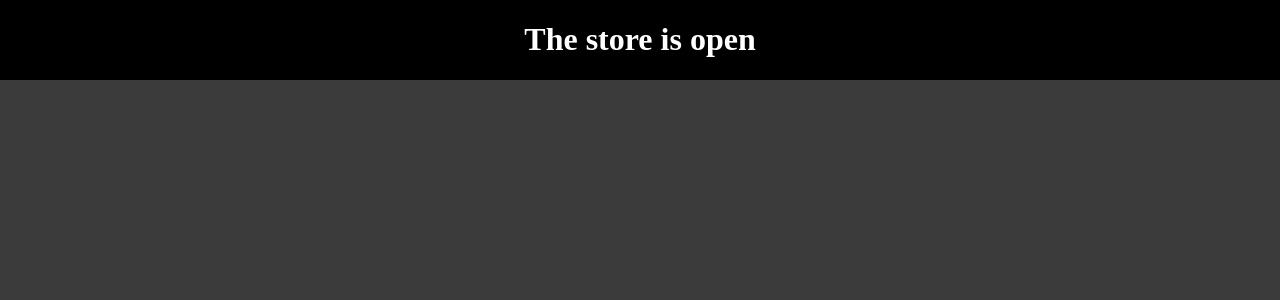
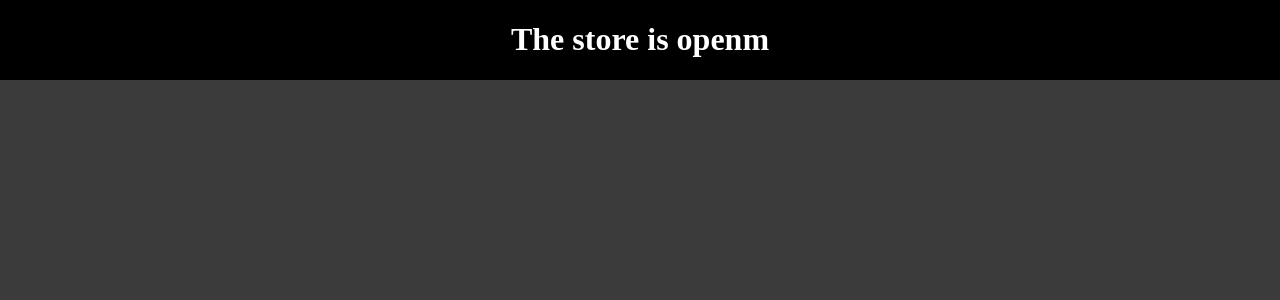
Before and after one commit to greysuyen/cha, a Django app: page / in a window 1280 px wide. Shown: the top 300 px of the page. Run offline with Django 5.2, Linux system fonts and the light colour scheme.

Commit message:
Initial commit

```diff
--- a/schedule/templates/sched/index.html
+++ b/schedule/templates/sched/index.html
@@ -13,7 +13,7 @@
         {% if sched %}
         <h1>The store is closed</h1>
         {% else %}
-        <h1>The store is open</h1>
+        <h1>The store is openm</h1>
         {% endif %}
     </div>
 </body>
--- a/schedule/views.py
+++ b/schedule/views.py
@@ -3,7 +3,6 @@ import datetime
 
 def index(request):
     now = datetime.datetime.now()
-    hour = now.hour
     return render(request, "sched/index.html",{
-        "sched":(0 <= hour <= 6) or (17 <= hour <= 23)
+        "sched": now.hour == 15
     })
```
